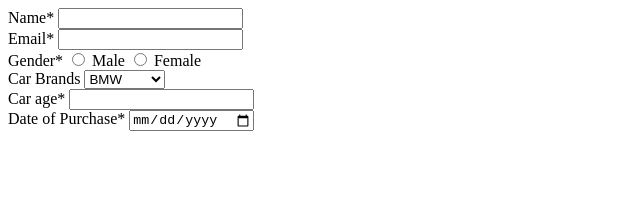
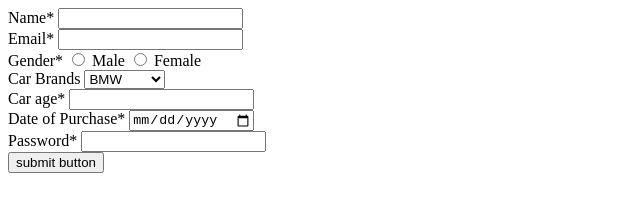
Before and after one commit to acciojob/car-insurance-form-afzalahmad1, a website: page main.html in a window 1280 px wide. Shown: the whole page, without its empty margins (0-640 px from the left). Drawn offline with Linux system fonts and the light colour scheme.

Commit message:
created a submission

```diff
--- a/main.html
+++ b/main.html
@@ -40,7 +40,13 @@
 			<label for="dop">Date of Purchase*</label>
 			<input type="date">
 		</div>
-
+		<div>
+			<label for="password">Password*</label>
+			<input id=password>
+		</div>
+		<div>
+			<button type="submit">submit button</button>
+		</div>
 	</form>
     <script type="text/javascript" src="./script.js">
 </script>
```
